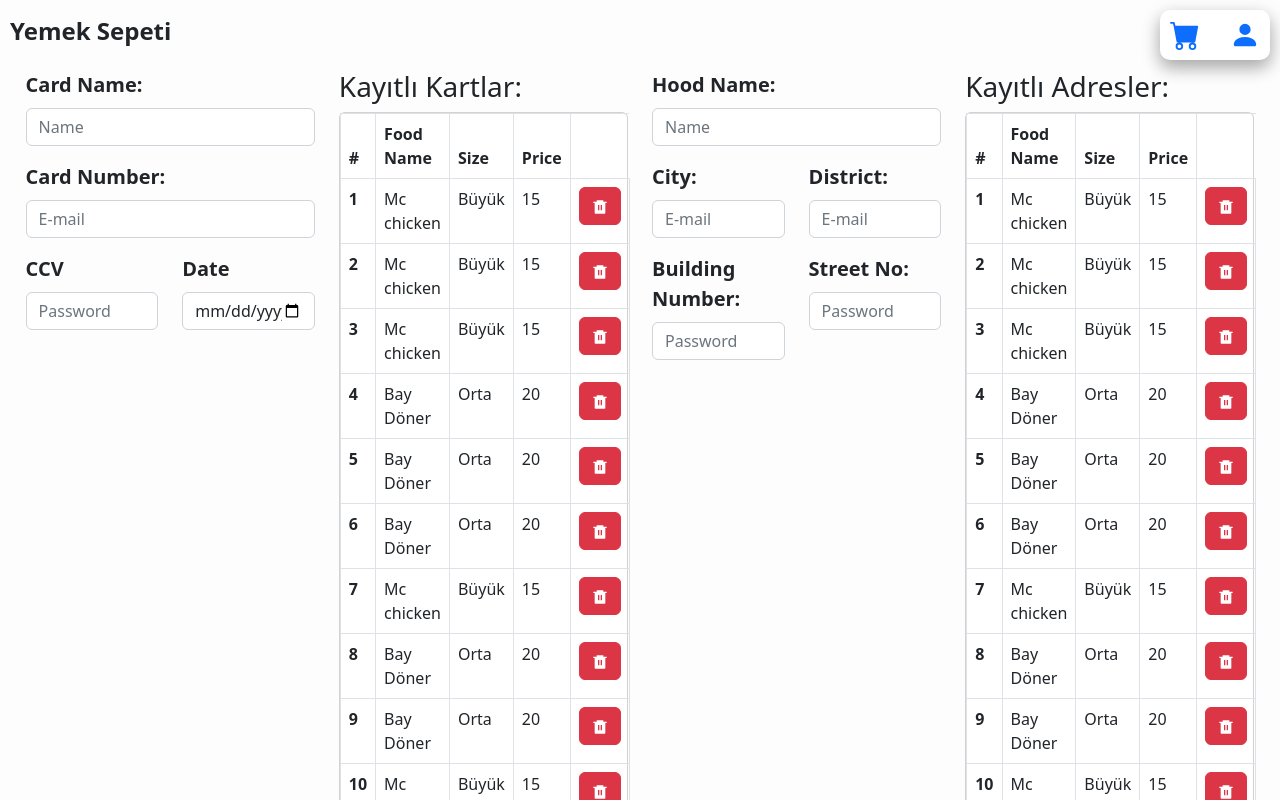
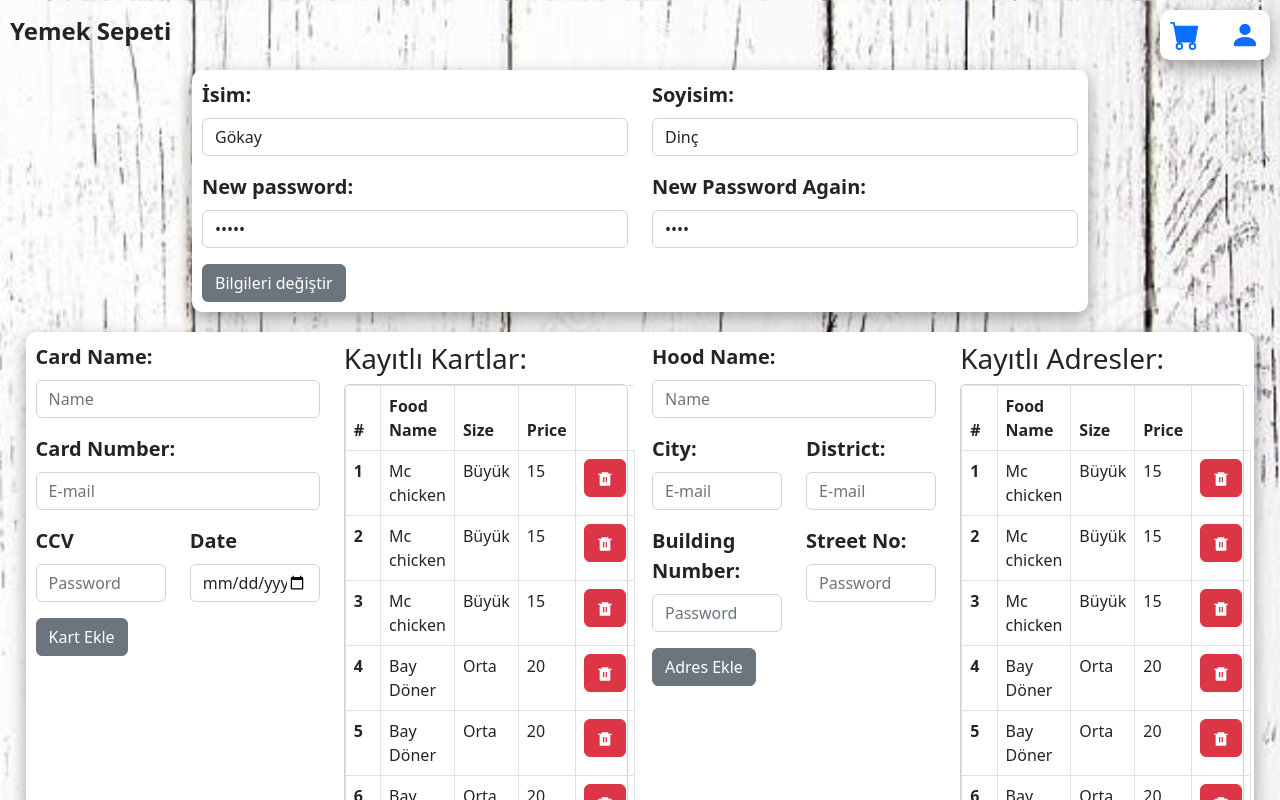
Before and after one commit to gokay2027/foodcommerce_website_front_end, a React (Create React App) app: page /profilepage in a window 1280 px wide. Shown: the top 800 px of the page. Built offline with nearby package versions, Linux system fonts and the light colour scheme.

Commit message:
Profile page bitti Bundan sonraki aşamalarda state ve verilerin kontrolünün yapılması lazım

```diff
--- a/src/Screens/ProfilePage.js
+++ b/src/Screens/ProfilePage.js
@@ -1,5 +1,5 @@
 import React, { useRef, useState } from 'react';
-import { Row, Col, Form, FormGroup, Label, Input, Table, Button, Card, CardTitle } from 'reactstrap';
+import { Row, Col, Form, FormGroup, Label, Input, Table, Button, Card, CardTitle, Container } from 'reactstrap';
 import { RiDeleteBin6Fill } from "react-icons/ri";
 import Alert from 'react-popup-alert'
 import 'react-popup-alert/dist/index.css'
@@ -29,17 +29,86 @@ function ProfilePage() {
     //Adress requestbody olarak card ise request param olarak kullanılıyor user id lazım
 
     return (
-        <div>
+        <div
+            className='backgroundImageStyleDiv'
+        >
 
             <NavBarRoute></NavBarRoute>
 
-            <div className='basicInformationDivStyle'>
+            <div className='basicInformationDivStyle button1'>
 
+
+                <Row>
+                    <Col>
+                        <FormGroup>
+                            <Label style={{ fontWeight: "bold", fontSize: 20 }}
+
+                                for="nameinput">
+
+                                İsim:
+                            </Label>
+                            <Input
+                                defaultValue={"Gökay"}
+                                id="nameinput"
+                                name="name"
+                                placeholder="Name"
+                            />
+                        </FormGroup>
+                    </Col>
+                    <Col>
+                        <FormGroup>
+                            <Label style={{ fontWeight: "bold", fontSize: 20 }} for="nameinput">
+                                Soyisim:
+                            </Label>
+                            <Input
+                                defaultValue={"Dinç"}
+                                id="nameinput"
+                                name="name"
+                                placeholder="Name"
+                            />
+                        </FormGroup>
+                    </Col>
+                </Row>
+
+                <Row>
+                    <Col>
+                        <FormGroup>
+                            <Label style={{ fontWeight: "bold", fontSize: 20 }}
+
+                                for="nameinput">
+
+                                New password:
+                            </Label>
+                            <Input
+                                defaultValue={"Gökay"}
+                                id="nameinput"
+                                name="name"
+                                placeholder="Name"
+                                type='password'
+                            />
+                        </FormGroup>
+                    </Col>
+                    <Col>
+                        <FormGroup>
+                            <Label style={{ fontWeight: "bold", fontSize: 20 }} for="nameinput">
+                                New Password Again:
+                            </Label>
+                            <Input
+                                defaultValue={"Dinç"}
+                                id="nameinput"
+                                name="name"
+                                placeholder="Name"
+                                type='password'
+                            />
+                        </FormGroup>
+                    </Col>
+                </Row>
+                <Button className='changeInformationButtonStyle'> Bilgileri değiştir </Button>
 
 
             </div>
 
-            <div className='pageLayoutDivStyle'>
+            <div className='pageLayoutDivStyle button1'>
 
                 <Row>
                     <Col xl={3}>
@@ -112,6 +181,7 @@ function ProfilePage() {
 
 
                         </Form>
+                        <Button style={{ marginBottom: 10 }}>Kart Ekle</Button>
                     </Col>
                     <Col xl={3}>
                         <div>
@@ -258,12 +328,7 @@ function ProfilePage() {
                                     </FormGroup>
                                 </Col>
                             </Row>
-                            <Row>
-
-
-                            </Row>
-
-
+                            <Button style={{ marginBottom: 10 }}>Adres Ekle</Button>
                         </Form>
                     </Col>
                     <Col xl={3}>
@@ -338,7 +403,7 @@ function ProfilePage() {
                 </Row>
             </div>
 
-            <div className='orderHistoryDivStyle'>
+            <div className='orderHistoryDivStyle button1'>
 
                 <h3>
                     Sipariş Geçmişi:
@@ -346,9 +411,7 @@ function ProfilePage() {
                 {/* Card componenti içinde sipariş geçmişinin gösterileceği component oluşturulacak */}
                 {/* Food name - Price - Size - Adress (Stringler birleştirilecek)  */}
                 <Card>
-                    <Table bordered height="200"
-
-                    >
+                    <Table bordered height="200">
                         <thead>
                             <tr>
                                 <th>
@@ -407,8 +470,6 @@ function ProfilePage() {
                         </tbody>
                     </Table>
                 </Card>
-
-
             </div>
 
 
--- a/src/Styles/profilePageStyle.css
+++ b/src/Styles/profilePageStyle.css
@@ -1,14 +1,38 @@
 .pageLayoutDivStyle{
     margin-left: 2%;
     margin-right: 2%;
+    padding: 10px;
+    border-radius: 10px;
+    background-color: white;
 }
 
 .basicInformationDivStyle{
-
+    margin-bottom: 20px;
+    margin-left: 15%;
+    margin-right: 15%;
+    padding:10px;
+    border-radius: 10px;
+    background-color: white;
 }
 
 .orderHistoryDivStyle{
     margin-top: 20px;
     margin-left: 2%;
     margin-right: 2%;
+    border-radius: 10px;
+    padding: 10px;
+    background-color: white;
 }
+
+.button1 {
+    box-shadow: 0 8px 16px 0 rgba(0, 0, 0, 0.2), 0 6px 20px 0 rgba(0, 0, 0, 0.19);
+}
+
+.backgroundImageStyleDiv {
+
+    background-image: url("../images/foodbackground.jpg");
+    min-width: 100%;
+    min-height: 100vh;
+    background-size: cover;
+    background-position: center;
+  }
```
Also changed, not shown: src/images/lotsoffoodbackground.jpeg (added).
